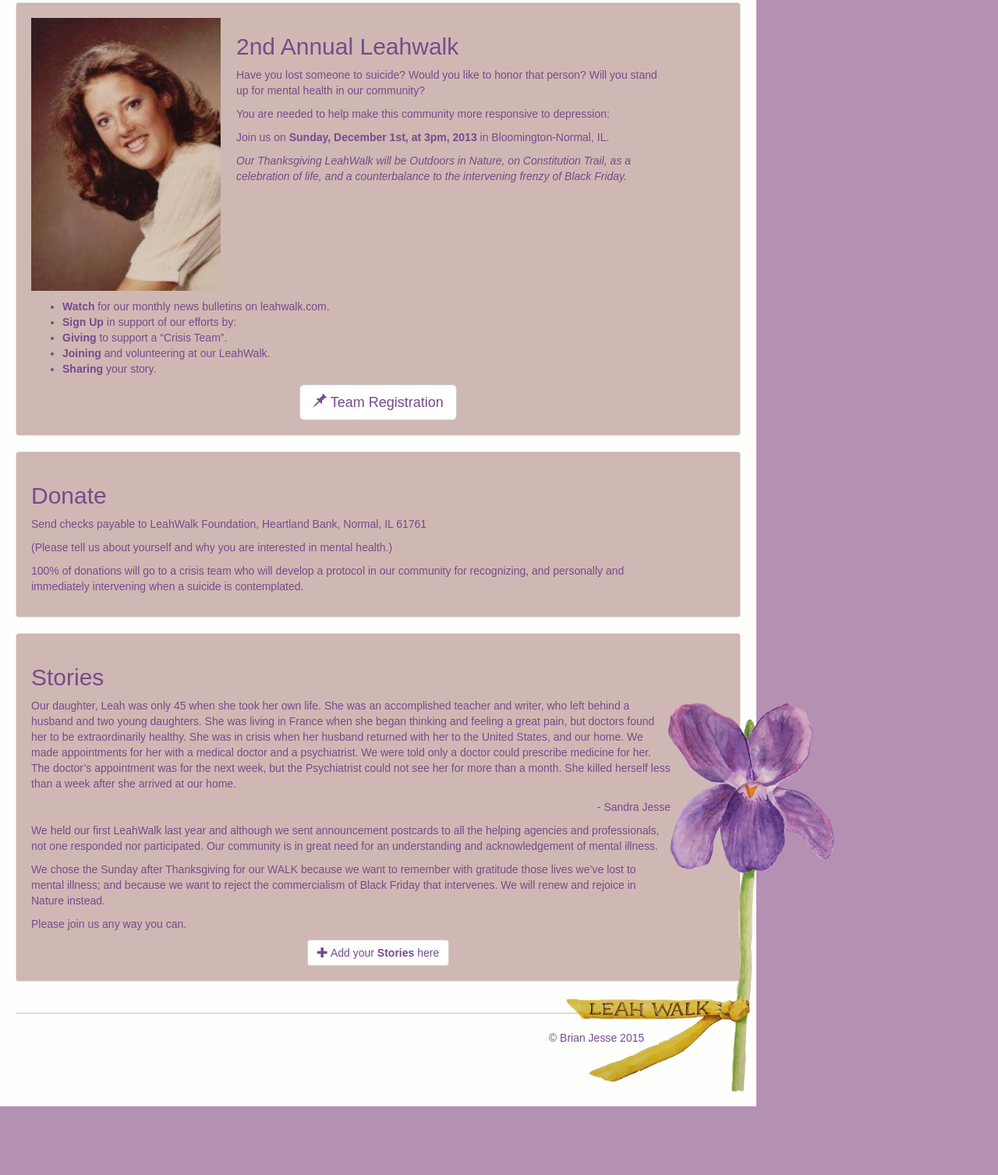
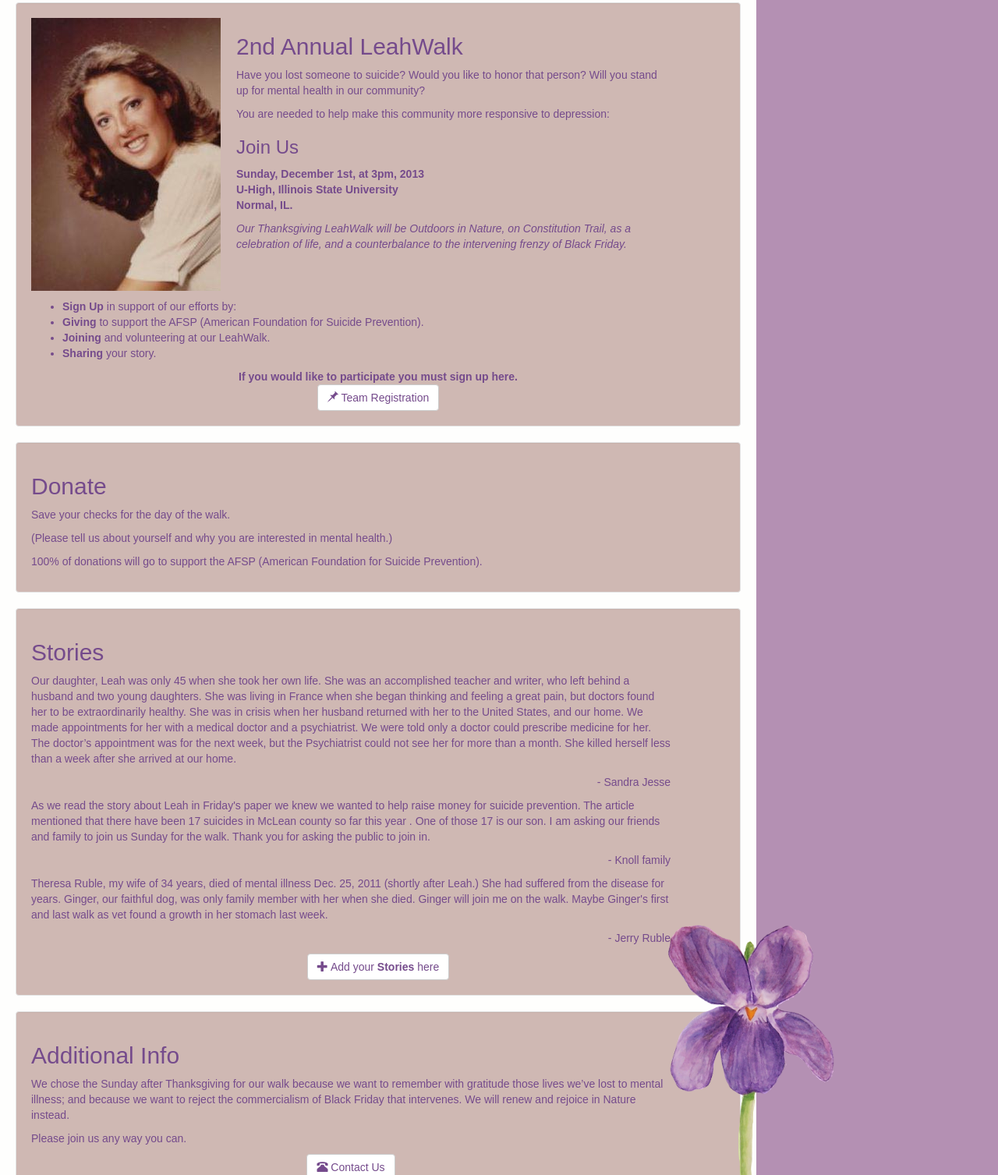
Before and after one commit to BrainBacon/leahwalk, a website: page app/index.html in a window 1280 px wide. Shown: the part 280-1787 px from the top of the page at 78% size. Before the commit the page ends 1699 px from the top, so only its background shows below. Drawn offline with nearby package versions, Linux system fonts and the light colour scheme; files that its build step writes are made by us from their sources.

Commit message:
add stories

```diff
--- a/app/index.html
+++ b/app/index.html
@@ -10,7 +10,7 @@
     <meta name="author" content="Brian Jesse" />
     <meta name="viewport" content="width=device-width" />
     <link rel="shortcut icon" href="/favicon.ico?v=1" />
-    <title>Leah Memorial Walk</title>
+    <title>LeahWalk</title>
     <link href="http://fonts.googleapis.com/css?family=Droid+Sans:400,700|Droid+Sans+Mono|Droid+Serif:400,700,400italic,700italic" rel="stylesheet" type="text/javascript" />
     <!--(if target rev)>
        <link href="//cdnjs.cloudflare.com/ajax/libs/twitter-bootstrap/3.0.0/css/bootstrap.min.css" rel="stylesheet" />
@@ -33,57 +33,81 @@
         <div class="row">
             <div class="left-container col-lg-10 col-md-11 col-sm-12 col-xs-12">
                 <div class="wrapper">
-                    <div class="content">
-                        <div class="header jumbotron">
-                            <h1 class="align-center">Leah Memorial Walk</h1>
+                    <section class="content">
+                        <header class="header jumbotron">
+                            <h1 class="align-center">LeahWalk</h1>
                             <div class="align-center">
                                 <a href="https://www.facebook.com/groups/leahwalk"
                                    class="btn btn-lg btn-default"><i class="glyphicon glyphicon-thumbs-up"></i> Facebook connect</a>
                                 <a href="https://docs.google.com/forms/d/1Hxg4cbWo-bBz1HT3ffFCIGYovI-bkii_CJ-HkDf5c9M/viewform"
                                    class="btn btn-lg btn-default"><i class="glyphicon glyphicon-envelope"></i> Keep me up to date</a>
                             </div>
-                        </div>
-                        <div class="well">
+                        </header>
+                        <section class="well">
                             <img id="leah" src="/images/leah.jpg" />
-                            <h2>2nd Annual Leahwalk</h2>
+                            <h2>2nd Annual LeahWalk</h2>
                             <p>Have you lost someone to suicide? Would you like to honor that person? Will you stand up for mental health in our community?</p>
                             <p>You are needed to help make this community more responsive to depression:</p>
-                            <p>Join us on <strong>Sunday, December 1st, at 3pm, 2013</strong> in Bloomington-Normal, IL.</p>
+                            <h3>Join Us</h3>
+                            <p>
+                                <strong>Sunday, December 1st, at 3pm, 2013</strong>
+                                <br />
+                                <strong>U-High, Illinois State University</strong>
+                                <br />
+                               <strong>Normal, IL.</strong>
+                            </p>
                             <p><em>Our Thanksgiving LeahWalk will be Outdoors in Nature, on Constitution Trail, as a celebration of life, and a counterbalance to the intervening frenzy of Black Friday.</em></p>
                             <div class="clearfix"></div>
                             <ul>
-                                <li><strong>Watch</strong> for our monthly news bulletins on leahwalk.com.</li>
                                 <li><strong>Sign Up</strong> in support of our efforts by:</li>
-                                <li><strong>Giving</strong> to support a “Crisis Team”.</li>
+                                <li><strong>Giving</strong> to support the AFSP (American Foundation for Suicide Prevention).</li>
                                 <li><strong>Joining</strong> and volunteering at our LeahWalk.</li>
                                 <li><strong>Sharing</strong> your story.</li>
                             </ul>
                             <div class="align-center">
+                                <strong>If you would like to participate you must sign up here.</strong>
+                                <br />
                                 <a href="https://docs.google.com/forms/d/1YgtgEgU8y3mphX5C8O5IW7wHGgBnGLCrhA_U5Cku4yw/viewform"
-                                   class="btn btn-lg btn-default"><i class="glyphicon glyphicon-pushpin"></i> Team Registration</a>
+                                   class="btn btn-default"><i class="glyphicon glyphicon-pushpin"></i> Team Registration</a>
                             </div>
-                        </div>
-                        <div class="well">
+                        </section>
+                        <section class="well">
                             <h2>Donate</h2>
-                            <p>Send checks payable to LeahWalk Foundation, Heartland Bank, Normal, IL 61761</p>
+                            <p>Save your checks for the day of the walk.</p>
                             <p>(Please tell us about yourself and why you are interested in mental health.)</p>
-                            <p>100% of donations will go to a crisis team who will develop a protocol in our community for recognizing, and personally and immediately intervening when a suicide is contemplated.</p>
-                        </div>
-                        <div class="well">
+                            <p>100% of donations will go to support the AFSP (American Foundation for Suicide Prevention).</p>
+                        </section>
+                        <section class="well">
                             <h2>Stories</h2>
                             <p>
                                 Our daughter, Leah was only 45 when she took her own life. She was an accomplished teacher and writer, who left behind a husband and two young daughters. She was living in France when she began thinking and feeling a great pain, but doctors found her to be extraordinarily healthy. She was in crisis when her husband returned with her to the United States, and our home. We made appointments for her with a medical doctor and a psychiatrist. We were told only a doctor could prescribe medicine for her. The doctor’s appointment was for the next week, but the Psychiatrist could not see her for more than a month. She killed herself less than a week after she arrived at our home.
                                 <div class="site pull-right">- Sandra Jesse</div>
                                 <div class="clearfix"></div>
                             </p>
-                            <p>We held our first LeahWalk last year and although we sent announcement postcards to all the helping agencies and professionals, not one responded nor participated.  Our community is in great need for an understanding and acknowledgement of mental illness.</p>
-                            <p>We chose the Sunday after Thanksgiving for our WALK because we want to remember with gratitude those lives we’ve lost to mental illness; and because we want to reject the commercialism of Black Friday that intervenes. We will renew and rejoice in Nature instead.</p>
-                            <p>Please join us any way you can.</p>
+                            <p>
+                                As we read the story about Leah in Friday's paper we knew we wanted to help raise money for suicide prevention. The article mentioned that there have been 17 suicides in McLean county so far this year . One of those 17 is our son. I am asking our friends and family to join us Sunday for the walk. Thank you for asking the public to join in.
+                                <div class="site pull-right">- Knoll family</div>
+                                <div class="clearfix"></div>
+                            </p>
+                            <p>
+                                Theresa Ruble, my wife of 34 years, died of mental illness Dec. 25, 2011 (shortly after Leah.)  She had suffered from the disease for years. Ginger, our faithful dog,  was only family member with her when she died. Ginger will join me on the walk. Maybe Ginger's first and last walk as vet found a growth in her stomach last week.
+                                <div class="site pull-right">- Jerry Ruble</div>
+                                <div class="clearfix"></div>
+                            </p>
                             <div class="align-center">
                                 <a href="https://docs.google.com/forms/d/1F2rvKHsv59hvfHuN_seCkozFSm_aPyyK_SF5VF8IRfc/viewform"
                                     class="btn btn-default"><i class="glyphicon glyphicon-plus"></i> Add your <strong>Stories</strong> here</a>
                             </div>
-                        </div>
+                        </section>
+                        <section class="well">
+                            <h2>Additional Info</h2>
+                            <p>We chose the Sunday after Thanksgiving for our walk because we want to remember with gratitude those lives we’ve lost to mental illness; and because we want to reject the commercialism of Black Friday that intervenes. We will renew and rejoice in Nature instead.</p>
+                            <p>Please join us any way you can.</p>
+                            <p class="align-center">
+                                <a href="https://docs.google.com/forms/d/1sYdwZ6g4Z7v_qZPqRbA6Jw8QT0nWDsO_RVH-r1syN4o/viewform"
+                                   class="btn btn-default"><i class="glyphicon glyphicon-phone-alt"></i> Contact Us</a>
+                            </p>
+                        </section>
                         <div class="clearfix"></div>
                         <footer>
                             <hr />
@@ -91,7 +115,7 @@
                             <p>&copy; Brian Jesse <span id="copy">2012</span></p>
                         </footer>
                     </div>
-                </div>
+                </section>
             </div>
             <div class="col-lg-2 col-md-1 hidden-sm hidden-xs"></div>
         </div>
```
